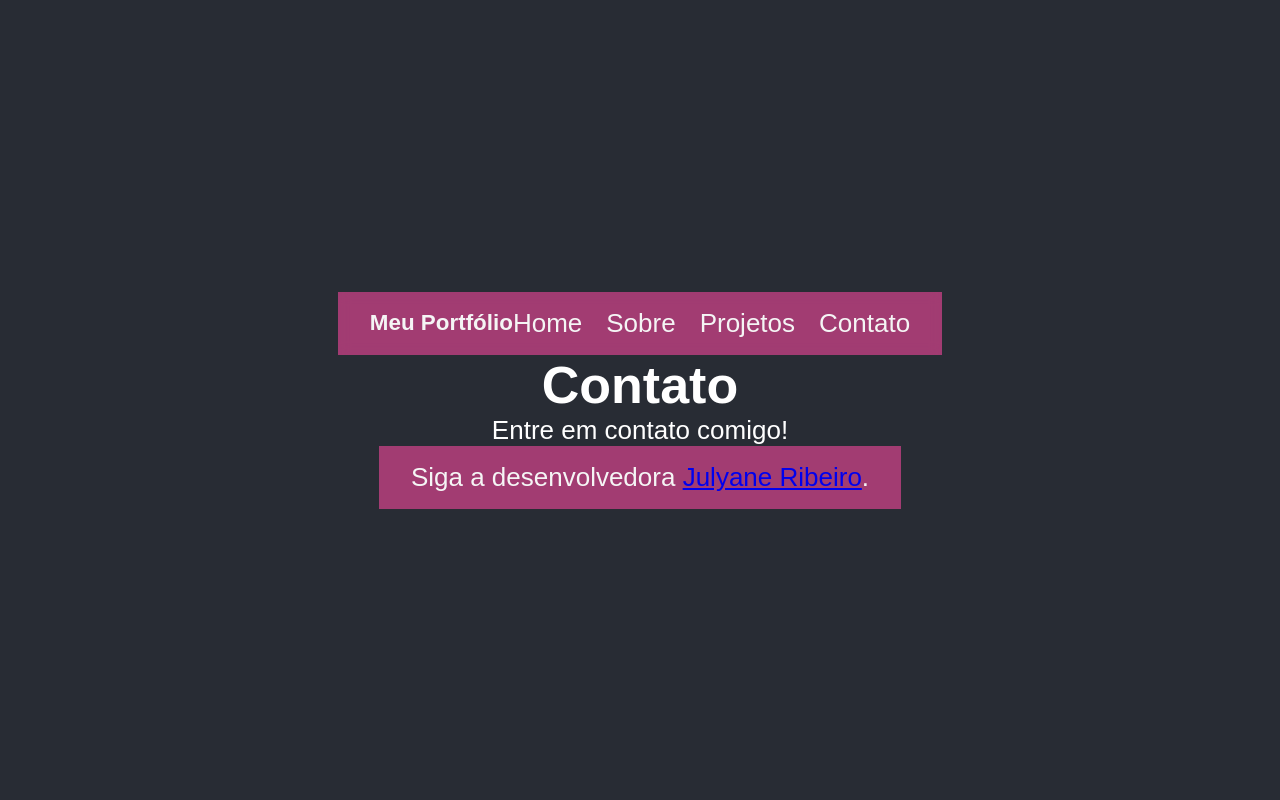
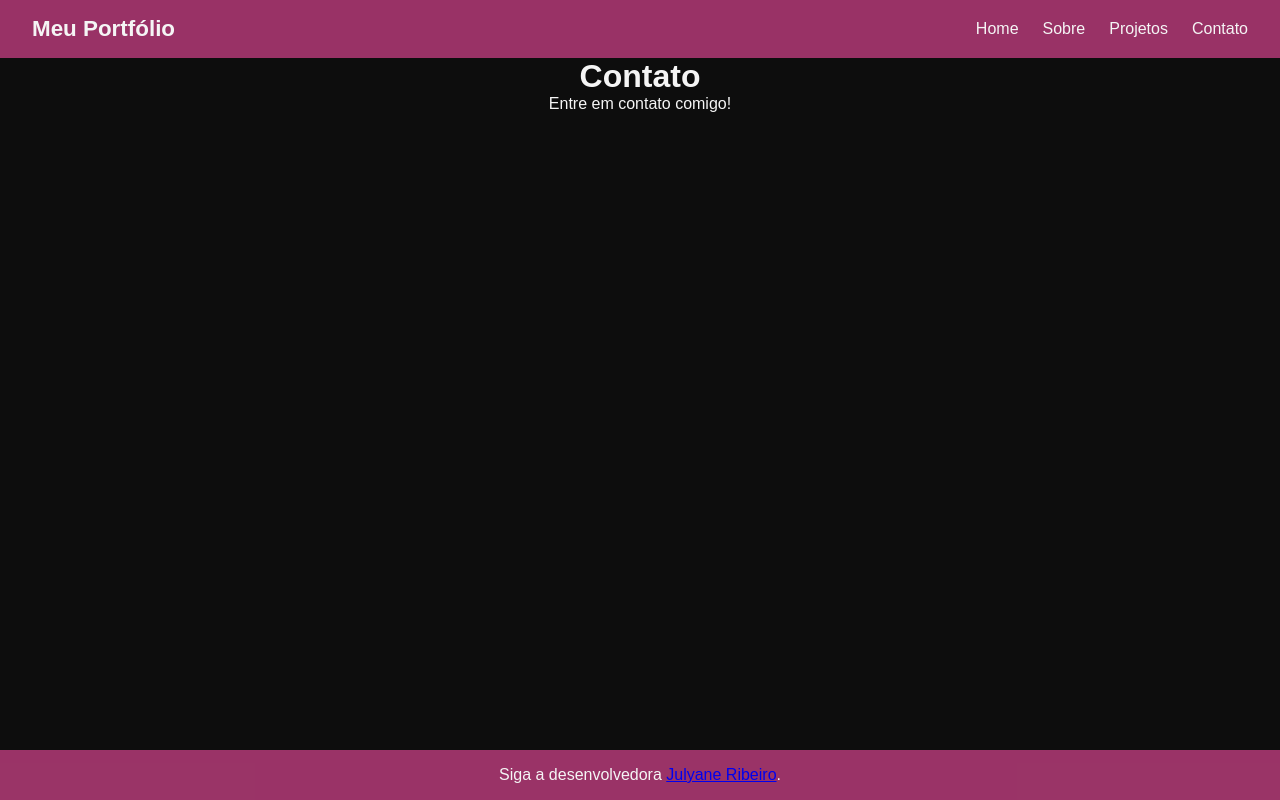
Before and after one commit to RJulyane/Portifolio, a React (Create React App) app: page /contato in a window 1280 px wide. Built offline with nearby package versions, Linux system fonts and the light colour scheme.

Commit message:
Refactor App component structure and update styles for Navbar and Rodape

```diff
--- a/src/App.css
+++ b/src/App.css
@@ -1,38 +1,8 @@
 .App {
-  text-align: center;
-}
-
-.App-logo {
-  height: 40vmin;
-  pointer-events: none;
-}
-
-@media (prefers-reduced-motion: no-preference) {
-  .App-logo {
-    animation: App-logo-spin infinite 20s linear;
-  }
-}
-
-.App-header {
-  background-color: #282c34;
   min-height: 100vh;
+  width: 100%;
   display: flex;
   flex-direction: column;
-  align-items: center;
-  justify-content: center;
-  font-size: calc(10px + 2vmin);
-  color: white;
+  text-align: center;
+  background-color: var(--cor-fundo);
 }
-
-.App-link {
-  color: rgba(82, 11, 11, 0.7);
-}
-
-@keyframes App-logo-spin {
-  from {
-    transform: rotate(0deg);
-  }
-  to {
-    transform: rotate(360deg);
-  }
-}
--- a/src/App.js
+++ b/src/App.js
@@ -1,4 +1,3 @@
-import logo from './logo.svg';
 import './App.css';
 import {BrowserRouter, Routes, Route} from 'react-router-dom';
 import Navbar from './Components/Navbar/NavBar';
@@ -13,10 +12,9 @@ import './index.css';
 function App() {
   return (
     <div className="App">
-      <header className="App-header">
       <BrowserRouter>
         <Navbar/>
-          <Routes>/*meio da tela*/
+        <Routes>
           <Route path="/" element={<Home/>}/>
           <Route path="/sobre" element={<Sobre/>}/>
           <Route path="/projetos" element={<Projetos/>}/>
@@ -24,7 +22,6 @@ function App() {
         </Routes>
         <Rodape/>
       </BrowserRouter>
-      </header>
     </div>
   );
 }
--- a/src/Components/Navbar/Navbar.module.css
+++ b/src/Components/Navbar/Navbar.module.css
@@ -3,7 +3,7 @@
   justify-content: space-between;
   align-items: center;
   padding: 16px 32px;
-  border-bottom: 2px rgba(244, 238, 241, 0.5);
+  border: none;
   background-color: rgba(214, 68, 141, 0.7);
   backdrop-filter: blur(6px); /*verificar se ta certo*/
 }
--- a/src/Components/Rodape/Rodape.module.css
+++ b/src/Components/Rodape/Rodape.module.css
@@ -1,4 +1,6 @@
 .rodape {
+  width: 100%;
+  margin-top: auto;
   padding: 16px 32px;
   text-align: center;
   background-color: rgba(214, 68, 141, 0.7);
--- a/src/index.css
+++ b/src/index.css
@@ -25,6 +25,13 @@ code {
   box-sizing: border-box;
 }
 
+html,
+body,
+#root {
+  width: 100%;
+  min-height: 100%;
+}
+
 body{
   font-family: Arial, sans-serif;
   background-color: var(--cor-fundo);
```
Lines whose indentation alone changed are shown as unchanged.
